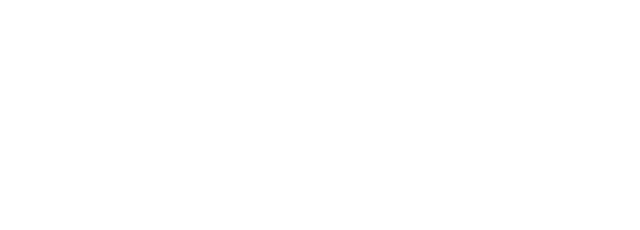
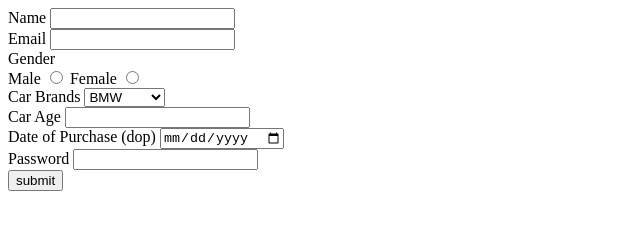
Before and after one commit to acciojob/car-insurance-form-KaviShalinist, a website: page main.html in a window 1280 px wide. Shown: the whole page, without its empty margins (0-640 px from the left). Drawn offline with Linux system fonts and the light colour scheme.

Commit message:
created a submission

```diff
--- a/main.html
+++ b/main.html
@@ -8,6 +8,30 @@
 
 <body>
 	<!-- the entire body must be written by student -->
+	<form method="post">
+		<label for="name">Name</label>
+		<input id="name" type="text" required><br>
+		<label for="email">Email</label>
+		<input id="email" type="Email" required><br>
+		<label>Gender</label><br>
+		<label>Male</label>
+		<input type="radio" name="gender" required>
+		<label>Female</label>
+		<input type="radio" name="gender" required> <br>
+		<label for="cars">Car Brands</label>
+		<select id="cars">
+			<option>BMW</option>
+			<option>Audi</option>
+			<option>Mercedez</option>
+		</select><br>
+		<label for="carage">Car Age</label>
+		<input id="carage" type="number" required><br>
+		<label for="dop">Date of Purchase (dop)</label>
+		<input id="dop" type="Date" required><br>
+		<label for="password">Password</label>
+		<input id="password" type="Password" required><br>
+		<button>submit</button>
+	</form>
     <script type="text/javascript" src="./script.js">
 </script>
 
```
